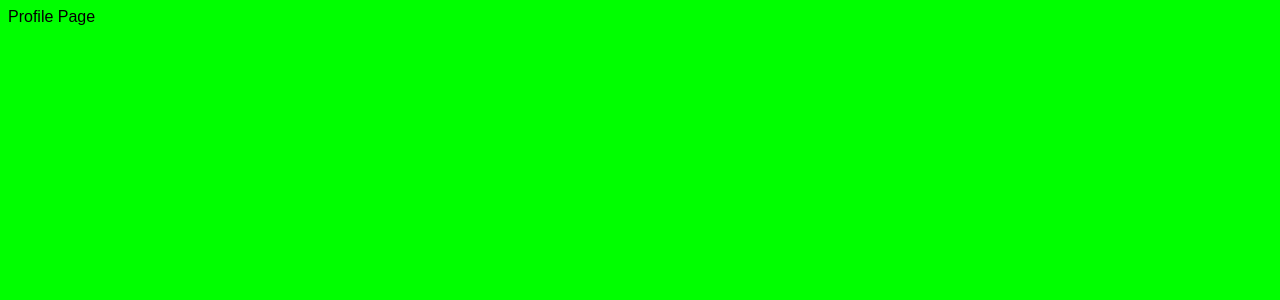
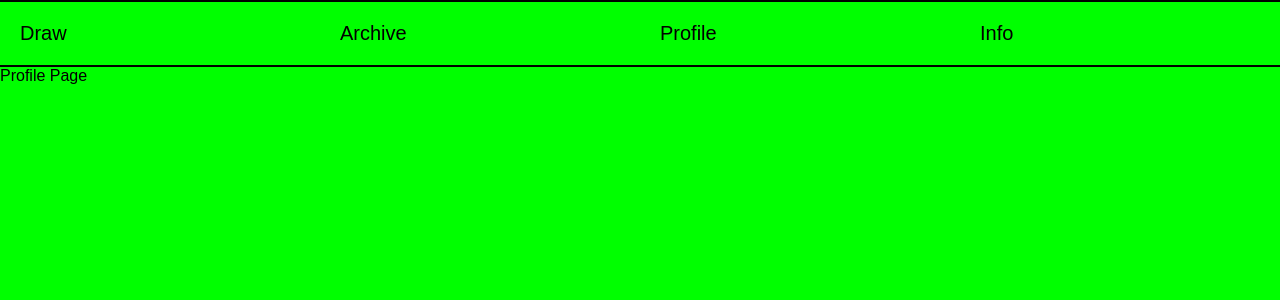
Before and after one commit to RoccoccoR/drawing-meta-app, a Next.js app: page /profile in a window 1280 px wide. Shown: the top 300 px of the page. Built offline with nearby package versions, Linux system fonts and the light colour scheme.

Commit message:
movingon

```diff
--- /dev/null
+++ b/components/Layout/Layout.js
@@ -0,0 +1,12 @@
+import Navbar from "../Navbar/Navbar";
+// import Footer from "./footer";
+
+export default function Layout({ children }) {
+  return (
+    <>
+      <Navbar />
+      <main>{children}</main>
+      {/* <Footer /> */}
+    </>
+  );
+}
--- /dev/null
+++ b/components/Navbar/Navbar.css
@@ -0,0 +1,12 @@
+.menubarItem {
+  font-size: 20px;
+  border-top: 2px solid black;
+  border-bottom: 2px solid black;
+  padding: 20px;
+  width: 100vw;
+}
+
+.menuContainer {
+  display: flex;
+  flex-direction: row;
+}
--- /dev/null
+++ b/components/Navbar/Navbar.jsx
@@ -0,0 +1,20 @@
+import Link from "next/link";
+
+export default function Navbar() {
+  return (
+    <div className="menuContainer">
+      <Link className="menubarItem" href="/tool">
+        Draw
+      </Link>
+      <Link className="menubarItem" href="/archive">
+        Archive
+      </Link>
+      <Link className="menubarItem" href="/profile">
+        Profile
+      </Link>
+      <Link className="menubarItem" href="/info">
+        Info
+      </Link>
+    </div>
+  );
+}
--- a/src/pages/_app.js
+++ b/src/pages/_app.js
@@ -1,5 +1,22 @@
-import '@/styles/globals.css'
+import "@/styles/globals.css";
+import Layout from "../../components/Layout/Layout";
 
-export default function App({ Component, pageProps }) {
-  return <Component {...pageProps} />
+function MyApp({ Component, pageProps, router }) {
+  // Check if the current route is the main page
+  const isMainPage = router.pathname === "/";
+
+  // Render the Layout component conditionally
+  return (
+    <>
+      {isMainPage ? (
+        <Component {...pageProps} />
+      ) : (
+        <Layout>
+          <Component {...pageProps} />
+        </Layout>
+      )}
+    </>
+  );
 }
+
+export default MyApp;
--- a/src/styles/globals.css
+++ b/src/styles/globals.css
@@ -1,4 +1,10 @@
 @import "../styles/tool.css";
+@import "../../components/Navbar/Navbar.css";
+
+* {
+  box-sizing: border-box;
+  margin: 0;
+}
 
 :root {
   background-color: #0f0;
@@ -44,3 +50,8 @@
   font-size: 4rem;
   width: 90%;
 }
+
+a {
+  color: inherit;
+  text-decoration: none;
+}
```
